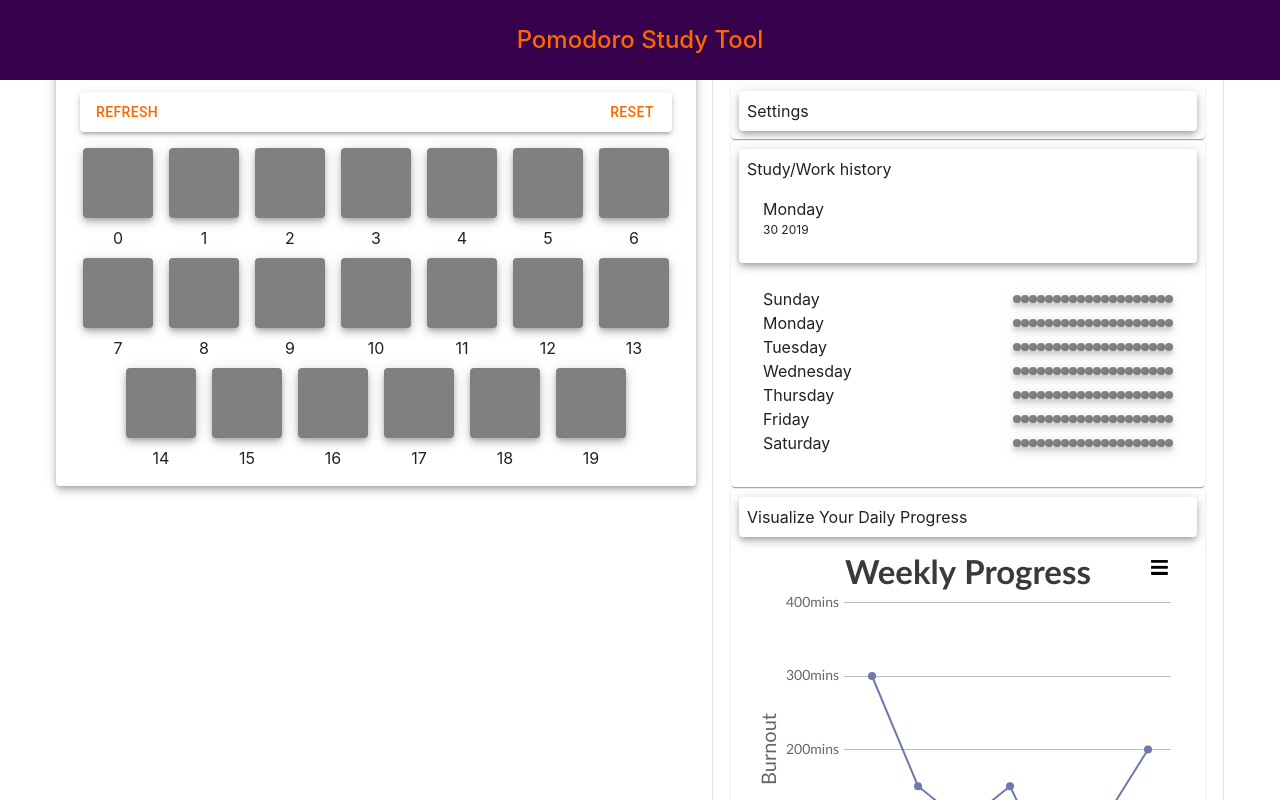
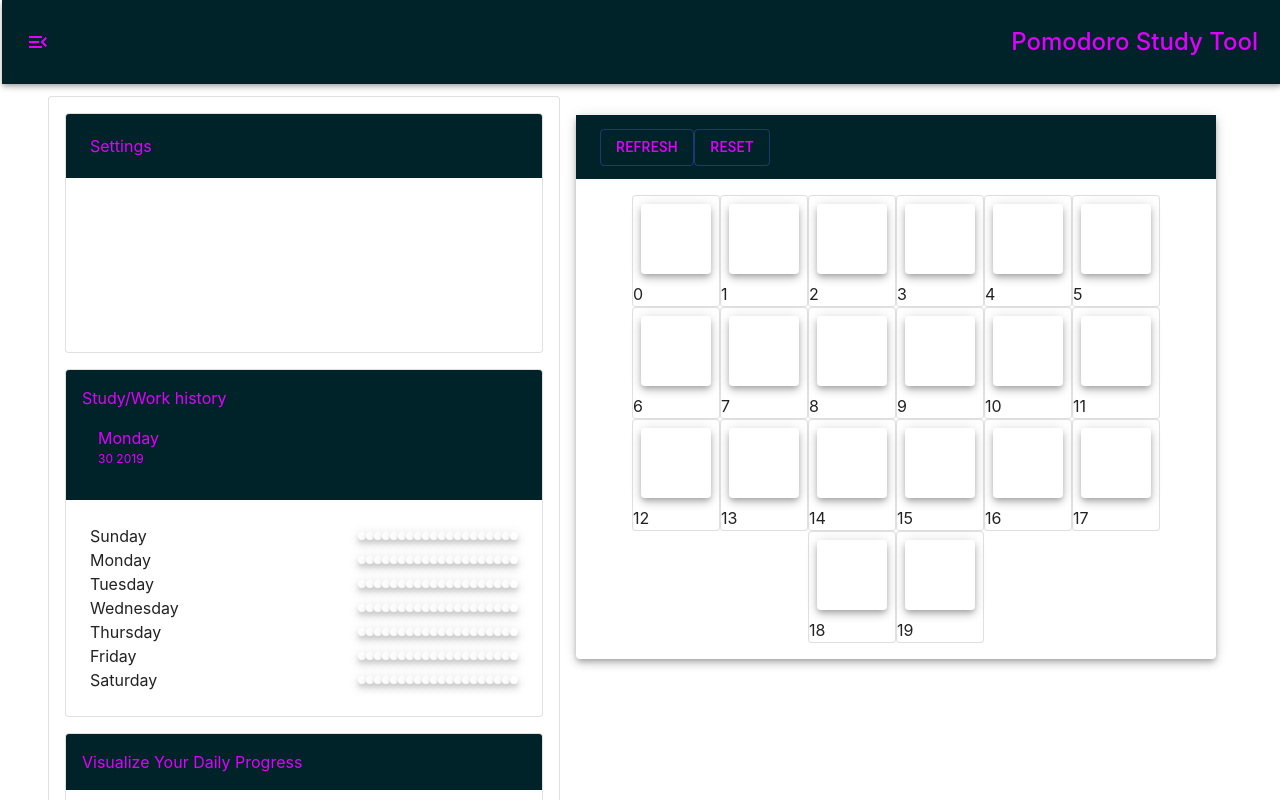
Before and after one commit to FAenX/study-tool, a React (Create React App) app: page / in a window 1280 px wide. Shown: the top 800 px of the page. Built offline with nearby package versions, Linux system fonts and the light colour scheme.

Commit message:
fluidity use clsx

```diff
--- a/package.json
+++ b/package.json
@@ -12,6 +12,7 @@
     "compression": "^1.7.4",
     "cors": "^2.8.5",
     "helmet": "^3.21.2",
+    "node-sass": "^4.13.1",
     "pretty-ms": "^5.0.0",
     "react": "^16.10.2",
     "react-bootstrap": "^1.0.0-beta.14",
--- a/src/App.css
+++ /dev/null
@@ -1,232 +0,0 @@
-.flex-row {
-    display: flex;
-    flex-flow: row;
-    justify-content: center;
-    align-items: center;
-}
-
-.flex-col {
-    display: flex;
-    flex-flow: column;
-    justify-content: center;
-    align-items: center;
-}
-
-.table-header button {
-    color: #f60;
-}
-
-.App {
-
-}
-
-.App-header {
-    position: fixed;
-    top: 0;
-    min-height: 5rem;
-    background-color: rgb(55, 0, 77);
-    color: rgb(255, 102, 0);
-    font-size: 1.5rem;
-    font-weight: 500;
-    width: 100vw;
-    z-index: 1;
-}
-
-.main-app-wrapper{
-    position: relative;
-    top: 3rem;
-    padding: 1rem;
-}
-
-.table-wrapper{
-    margin-right: 1rem;
-
-}
-
-
-.pomodoro-table{
-    flex-wrap: wrap;
-    padding: 1rem;
-}
-
-.table-header{
-    width: 100%;
-    margin: .5rem;
-    height: 5vh;
-    padding: .5rem;
-    justify-content: space-between;
-}
-
-
-/*progress */
-
-#progress-bar{
-    margin: 1rem;
-    width: 90%;
-}
-
-#progress-bar .MuiLinearProgress-colorPrimary{
-    background-color: rgb(255, 255, 255);
-    height: .5rem;
-}
-
-#progress-bar .MuiLinearProgress-colorSecondary{
-    background-color: rgb(255, 255, 255);
-    height: .5rem;
-}
-
-#progress-bar .MuiLinearProgress-barColorPrimary {
-    background-color: #f60;
-}
-
-#progress-bar .MuiLinearProgress-barColorSecondary {
-    background-color: maroon;
-}
-/* cell */
-.p-1{
-    width: 70px;
-    height: 70px;
-    margin: .5rem;
-    font-size: 1rem;
-}
-
-.p-1:hover {
-    cursor: pointer;
-}
-
-.p-1 p{
-    display: inline-block;
-}
-
-.p-1-disabled{
-    pointer-events: none;
-    background-color: rgba(128, 128, 128, 0.425);
-}
-
-/*pomodoro */
-
-.pomodoro {
-    align-items: baseline;
-}
-
-/* stats table */
-.stats-wrapper{
-
-
-}
-
-.stats-item {
-    margin: .125rem;
-    padding: .5rem;
-}
-
-.stats-item-header{
-    padding: .5rem;
-}
-
-#dashboard{
-    width: 100%;
-    padding: 1rem;
-    font-weight: 400;
-}
-
-#table-settings{
-
-
-}
-
-/*HISTORY*/
-
-#history {
-
-
-}
-
-#date{
-   align-items: baseline;
-   margin: 1rem;
-
-}
-
-#full-date{
-    font-size: .75rem;
-}
-
-#days {
-    align-items: baseline;
-    margin: 1rem;
-    padding: .5rem;
-
-
-}
-
-.days-day {
-    width: 100%;
-    justify-content: space-between;
-
-}
-
-.daily-burnout{
-
-}
-
-.daily-burnout .p-1{
-   height: .5rem;
-   width: .5rem;
-   margin: 0;
-}
-
-.day {
-
-}
-
-/*dataviz*/
-
-#dataviz{
-
-
-}
-
-.chart {
-    margin: 1em;
-}
-
-
-/*kanban */
-#kanban{
-    margin: 1rem ;
-    width: 100vw;
-    height: 30vh;
-    background-color: rgba(255, 102, 0, 0.267);
-    font-size: 3rem;
-}
-
-@media screen and (min-width: 600px)  {
-    .table-wrapper{
-        max-width: 50vw;
-    }
-    .main-app-wrapper{
-
-    }
-
-    .stats-wrapper{
-        min-width: 40vw;
-    }
-}
-
-@media screen and (max-width: 600px)  {
-    .flex-row{
-       flex-wrap: wrap;
-    }
-    .p-1{
-        width: 50px;
-        height: 50px;
-    }
-    .table-wrapper{
-        min-width: 90vw;
-        margin-bottom: 1rem;
-    }
-    .stats-wrapper{
-        min-width: 90vw;
-    }
-}
--- a/src/App.js
+++ b/src/App.js
@@ -1,9 +1,11 @@
 import React from 'react';
 import CellTable from "./CellsTable"
 import DashBoard from "./dashboard/dashboard"
+import {AppBar} from "@material-ui/core"
+import {MenuOpenOutlined} from "@material-ui/icons"
 
 
-import './App.css';
+import './App.scss';
 
 
 class App extends React.Component {
@@ -95,20 +97,13 @@ class App extends React.Component {
     this.year = this.today.getFullYear()
 
     return (
-      <div className="App flex-col">
-        <div className="App-header flex-col">
+      <div className="App">
+        <AppBar className="App-header sliding-effect">
+        <MenuOpenOutlined />
         Pomodoro Study Tool
-        </div>
-      <div className="main-app-wrapper flex-col">
-        <div className="pomodoro flex-row">
-          <div className="table-wrapper flex-col">
-            <CellTable
-              handleTableReset={this.handleTableReset}
-              addToCompleted={this.addToCompleted}
-              completed={this.state.completed}
-            />
-          </div>
-            <div className="stats-wrapper flex-col">
+        </AppBar>
+      <div className="main-app-wrapper">
+
               <DashBoard
                 done={this.state.completed}
                 completed={this.state.completed}
@@ -119,12 +114,15 @@ class App extends React.Component {
                 year={this.year}
                 history={this.state.history}
               />
+            <CellTable
+              handleTableReset={this.handleTableReset}
+              addToCompleted={this.addToCompleted}
+              completed={this.state.completed}
+            />
+          </div>
+            <div className="stats-wrapper">
+
             </div>
-          </div>
-
-
-      </div>
-
       </div>
     );
   };
--- /dev/null
+++ b/src/App.scss
@@ -0,0 +1,243 @@
+$color_1: #002329;
+$color_2: rgb(225, 0, 255);
+$done: rgb(225, 0, 255);
+
+@keyframes righttoleft{
+    0%   {left:5em; top:0em;}
+    100% {left:0em; top:0em;}
+  }
+
+@mixin toolbar{
+    background-color: $color_1;
+    color: $color_2;
+    width: 100%;
+}
+
+@mixin sliding-effect{
+    position: relative;
+    animation: righttoleft .5s;
+    position: relative;
+  }
+
+@mixin sliding-effect10s{
+    position: relative;
+    animation: righttoleft 6s;
+    position: relative;
+  }
+
+
+@mixin flex-col{
+    display: flex;
+    flex-flow: column;
+    justify-content: center;
+    align-items: center;
+  }
+
+@mixin flex-row{
+    display: flex;
+    flex-flow: row;
+    justify-content: center;
+    align-items: center;
+  }
+
+.stats-item-header{
+    padding: 1em;
+
+}
+
+
+.MuiPaper-root{
+    .done{
+    background-color: #580000;
+    }
+    .normal{
+       background-color: gray;
+    }
+    .active{
+        background-color: green;
+    }
+}
+
+.active{
+    background-color: $color_2;
+}
+
+.App {
+    .MuiButton-outlinedPrimary{
+        color: $color_2;
+    }
+    @include flex-row();
+    flex-wrap: wrap;
+    width: 100vw;
+    overflow: hidden;
+    .App-header {
+        @include flex-row();
+        @include sliding-effect10s();
+        justify-content: space-between;
+        position: fixed;
+        top: 0;
+        min-height: 5rem;
+        background-color: $color_1;
+        color: $color_2;
+        font-size: 1.5rem;
+        font-weight: 500;
+        padding: 1em;
+        z-index: 1;
+    }
+    .main-app-wrapper{
+        @include flex-row();
+        flex-wrap: wrap;
+        align-items: baseline;
+        width: 100vw;
+        margin-top: 5rem;
+        padding: 1rem;
+        #dashboard{
+            @include flex-col();
+            padding: 1rem;
+            font-weight: 400;
+            top: 4em;
+            /*dataviz*/
+            #dataviz{
+                width: 100%;
+                margin-bottom: 1em;
+                .stats-item-header{
+                    @include toolbar();
+                }
+                .chart{
+                    margin: 1em;
+                    @include flex-col();
+                }
+
+            }
+            #table-settings{
+                width: 100%;
+                margin-bottom: 1em;
+                height: 15em;
+                .stats-item-header{
+                    @include toolbar();
+                }
+            }
+            /*HISTORY*/
+            #history {
+                width: 100%;
+                margin-bottom: 1em;
+                .stats-item-header{
+                    @include toolbar();
+                }
+                #days {
+                    @include flex-col();
+                    align-items: baseline;
+                    margin: 1rem;
+                    padding: .5rem;
+                    .days-day {
+                        @include flex-row();
+                        width: 100%;
+                        justify-content: space-between;
+                        .day {
+
+                        }
+                        .daily-burn{
+                            @include flex-row();
+                            .p-1{
+                                height: .5rem;
+                                width: .5rem;
+                                margin: 0;
+                             }
+                        }
+                    }
+                }
+
+            }
+        }
+        .pomodoro-table{
+            @include flex-col();
+            margin: 1em;
+            justify-content: flex-start;
+            .table-header{
+                @include toolbar();
+                // @include flex-row();
+                // width: 100%;
+                // margin: 1em;
+                // padding: 1em;
+                // justify-content: space-between;
+            }
+            .cells{
+                @include flex-row();
+                flex-wrap: wrap;
+                margin: 1em;
+                /* cell */
+                .p-1{
+                    width: 70px;
+                    height: 70px;
+                    margin: .5rem;
+
+                }
+
+                .p-1:hover {
+                    cursor: pointer;
+                }
+
+                .p-1 p{
+                    display: inline-block;
+                }
+
+                .p-1-disabled{
+                    pointer-events: none;
+                    background-color: rgba(128, 128, 128, 0.425);
+                }
+            }
+        }
+    }
+}
+
+/*progress */
+
+#progress-bar{
+    margin: 1rem;
+    width: 90%;
+}
+
+#progress-bar .MuiLinearProgress-colorPrimary{
+    background-color: rgb(255, 255, 255);
+    height: .5rem;
+}
+
+#progress-bar .MuiLinearProgress-colorSecondary{
+    background-color: rgb(255, 255, 255);
+    height: .5rem;
+}
+
+#progress-bar .MuiLinearProgress-barColorPrimary {
+    background-color: #f60;
+}
+
+#progress-bar .MuiLinearProgress-barColorSecondary {
+    background-color: maroon;
+}
+
+
+
+
+
+
+
+#date{
+   align-items: baseline;
+   margin: 1rem;
+}
+
+#full-date{
+    font-size: .75rem;
+}
+
+
+
+@media screen and (min-width: 600px)  {
+
+    #dashboard{
+        width: 40vw;
+    }
+    .pomodoro-table{
+        width: 50vw;
+    }
+}
--- a/src/Cell.js
+++ b/src/Cell.js
@@ -1,86 +1,71 @@
 import React from "react";
 import {Card} from "@material-ui/core"
+import clsx from 'clsx';
 
 class Cell extends React.Component {
 	constructor(props){
 		super(props);
 		this.state = {
-			clicked: false,
-            color: 'grey',
-			ID: "",
-			active: "false"
-
+			done: false,
 		};
 	};
 
-	componentDidMount=()=>{
 
-		this.setState({
-			ID: this.props.number,
-		})
-	}
-
-	componentDidUpdate=()=>{
-		this.checkDone()
-	}
-
-	checkDone=()=>{
-		try{
-			if (this.props.completed.includes(this.props.number)){
-				this.setState({
-					clicked: true,
-					color: "maroon",
-					active: false,
-				})
-			}else if (this.state.active === true){
-				this.setState({
-					color: 'rgb(255, 102, 0)',
-				})
-			}else{
-				this.setState({
-					clicked: false,
-					color: "grey"
-				})
-
-			}
-
-		}catch{
-			//
-		}
-	}
 
 	handleClick = (event) => {
 		event.preventDefault()
-		if (this.state.clicked === true || this.props.tableActive === true){
+		if (this.state.done === true || this.props.tableActive === true){
 			return
-		}else if (this.state.clicked === false && this.props.tableActive === false){
-			this.setState({
-				active: true,
-			});
+		}else if (this.state.done === false && this.props.tableActive === false){
+			this.props.clickHandler(this.props.number)
 
 		}
-
-		//update table state
-		this.props.clickHandler(this.state.ID)
 
 	}
 
 
 	render(){
+		const done=()=>{
+			if (this.props.completed!==null && this.props.completed.includes(this.props.number)){
+				return true
+			}
+
+			return false
+		}
+		const normal =()=>{
+			if (this.props.completed!==null && !this.props.completed.includes(this.props.number)){
+				return true
+			}
+
+			return false
+		}
+		const active=()=>{
+			if (this.props.activeCell === this.props.number){
+				return true
+			}
+			return false
+		}
+
 
 
 		return (
-			<div className="flex-col">
+			<div className="card">
 				<Card
 					variant="elevation"
 					elevation={5}
 					id={this.props.number}
-					className = 'p-1 flex-col'
+					className = {clsx('p-1',{
+						"done":done(),
+						"active": active(),
+						"normal": normal(),
+
+					})}
 					onClick={this.handleClick}
-					style={{backgroundColor: this.state.color}}
+
 				>
 
 				</Card>
+
 				{this.props.number}
 			</div>
 		)
--- a/src/CellsTable.js
+++ b/src/CellsTable.js
@@ -1,7 +1,7 @@
 import React from 'react';
 import Cell from "./Cell";
 import Timer from "./Timer";
-import {Paper, Card, Button} from "@material-ui/core"
+import {Paper, Button, Toolbar} from "@material-ui/core"
 
 const makeList = (num) => {
     let list = [];
@@ -15,7 +15,7 @@ class ResetButton extends React.Component{
 
 	render(){
 		return(
-			<Button onClick={this.props.handleTableReset}>reset</Button>
+			<Button variant="outlined" color="primary" onClick={this.props.handleTableReset}>reset</Button>
 		)
 	}
 }
@@ -42,10 +42,12 @@ class Table extends React.Component {
 	}
 
 	handleOnComplete=()=>{
+
+		this.props.addToCompleted(this.state.cellID)
 		this.setState({
-			active: false
+			active: false,
+			cellID: false
 		})
-		this.props.addToCompleted(this.state.cellID)
 		alert("Completed")
 	}
 
@@ -53,25 +55,41 @@ class Table extends React.Component {
 	render (){
 		let progress;
 
+
+
 		if (this.state.active === true){
 			progress = <Timer completed={this.handleOnComplete}/>
 		}
 
 		return (
-			<div  className="flex-col">
 
-          		<Paper variant="elevation" elevation={5} className="flex-row pomodoro-table">
-				  <Card variant="elevation" elevation={3} className="table-header flex-row">
-					  	<Button>Refresh</Button>
+
+				  <Paper
+					  variant="elevation"
+					  elevation={5}
+					  className="pomodoro-table"
+					>
+					{progress}
+				  	<Toolbar className="table-header">
+					  	<Button variant="outlined" color="primary">Refresh</Button>
 						<ResetButton handleTableReset={this.props.handleTableReset}/>
-					</Card>
-					{makeList(this.state.cells).map(i => {
-						return <Cell number={i} key={i} clickHandler={this.handleCellClick}
-						tableActive={this.state.active} completed={this.props.completed}/>
-					})}
+					</Toolbar>
+					<div className="cells">
+						{makeList(this.state.cells).map(i => {
+							return <Cell number={i}
+									activeCell={this.state.cellID}
+									key={i}
+									clickHandler={this.handleCellClick}
+									tableActive={this.state.active}
+									completed={this.props.completed}
+								/>
+						})}
+					</div>
+
+
 				</Paper>
-					{progress}
-        	</div>
+
+
 			);
 	};
 }
--- a/src/Timer.js
+++ b/src/Timer.js
@@ -7,7 +7,7 @@ class Timer extends React.Component {
 	constructor(props){
 		super(props)
 		this.state = {
-			seconds: 1,
+			seconds: 100,
 		}
 	}
 
--- a/src/dashboard/DataViz.js
+++ b/src/dashboard/DataViz.js
@@ -5,17 +5,16 @@ import LineChart from "./LineChart"
 class DataViz extends React.Component{
     render(){
         return(
-            <div>
-                <Card variant="elevation" elevation={1} id="dataviz" className="stats-item">
-                <Card
-                    variant="elevation"
-                    elevation={5} className="stats-item-header">
+
+                <Card variant="outlined" id="dataviz" className="stats-item">
+                <div
+                    className="stats-item-header">
                         Visualize Your Daily Progress
-                </Card>
+                </div>
 
                 <LineChart />
                 </Card>
-            </div>
+
 
         )
     }
--- a/src/dashboard/History.js
+++ b/src/dashboard/History.js
@@ -1,6 +1,6 @@
 import React from "react"
 import {Card} from "@material-ui/core"
-import { grey, red } from "@material-ui/core/colors";
+import clsx from 'clsx';
 
 const makeList = (num) => {
     let list = [];
@@ -13,15 +13,31 @@ const makeList = (num) => {
 class Cell extends React.Component{
 
     render(){
-        const cellColor=()=>{
-            if(this.props.id !== this.props.day)
-            if (this.props.history!==null &&
-                this.props.history !== undefined &&
-                this.props.history.includes(this.props.id)){
-                 return "maroon"
-                }
-                return "grey"
-            }
+        const done=()=>{
+            console.log(this.props.history)
+			if (
+                this.props.history!==null &&
+                this.props.history!==undefined &&
+                this.props.history.includes(this.props.id))
+
+
+                {
+				return true
+			}
+
+			return false
+        }
+        const normal =()=>{
+			if (
+                this.props.history!==null &&
+                this.props.history!==undefined &&
+                !this.props.history.includes(this.props.id))
+                {
+				return true
+			}
+
+			return false
+		}
 
 
         return(
@@ -29,8 +45,11 @@ class Cell extends React.Component{
 				<Card
 					variant="elevation"
 					elevation={5}
-					className = 'p-1 '
-					style={{backgroundColor: cellColor()}}
+					className = {clsx('p-1',{
+                        "done":done(),
+                        "normal": normal()
+					})}
+
 				>
 
 				</Card>
@@ -43,13 +62,13 @@ class Cell extends React.Component{
 class Header extends React.Component{
     render(){
         return(
-            <Card variant="elevation" elevation={5} className="stats-item-header">
+            <div className="stats-item-header">
                 Study/Work history
                 <div id="date" className="">
                     <div className="day">{this.props.day}</div>
                     <div id="full-date"> {this.props.month} {this.props.date} {this.props.year} </div>
                 </div>
-            </Card>
+            </div>
         )
     }
 }
@@ -67,7 +86,7 @@ class Day extends React.Component{
 
         return(
                 <div
-                    className="flex-row days-day"
+                    className="days-day"
                 >
                 <div
                     className="day"
@@ -75,7 +94,7 @@ class Day extends React.Component{
                 {this.props.day}
 
                 </div>
-                <div className="daily-burnout flex-row">
+                <div className="daily-burn">
                     {makeList(20).map(i => {
                         return <Cell
                                     id={i}
@@ -94,7 +113,7 @@ class Body extends React.Component{
 
     render(){
         return(
-            <div id="days" className="">
+            <div id="days">
             {
             Object.keys(this.props.days).map(i=>{
                 return <Day key={i}
@@ -113,8 +132,8 @@ class History extends React.Component{
     render(){
 
         return(
-            <div>
-                <Card variant="elevation" elevation={1} id="history" className="stats-item">
+
+                <Card variant="outlined" id="history" className="stats-item">
                     <Header
                         day={this.props.day}
                         date={this.props.date}
@@ -131,7 +150,7 @@ class History extends React.Component{
                         completed={this.props.completed}
                     />
                 </Card>
-            </div>
+
 
 
         )
--- a/src/dashboard/dashboard.js
+++ b/src/dashboard/dashboard.js
@@ -1,5 +1,5 @@
 import React from "react"
-import {Paper, Card} from "@material-ui/core"
+import {Paper, Card, Toolbar} from "@material-ui/core"
 import History from "./History"
 import DataViz from "./DataViz"
 
@@ -7,11 +7,14 @@ import DataViz from "./DataViz"
 class TableSettings extends React.Component{
     render(){
         return(
-            <div>
-                <Card variant="elevation" elevation={1} id="table-settings" className="stats-item">
-                <Card variant="elevation" elevation={5} className="stats-item-header">Settings</Card>
+                <Card
+                    variant="outlined"
+                    elevation={1}
+                    id="table-settings"
+                    className="stats-item"
+                >
+                <Toolbar className="stats-item-header">Settings</Toolbar>
                 </Card>
-            </div>
 
         )
     }
@@ -33,7 +36,11 @@ class DashBoard extends React.Component{
                         year={this.props.year}
                         history={this.props.history}
                     />
-                    <DataViz />
+                    <DataViz
+                        completed={this.props.completed}
+                        days={this.props.days}
+                        history={this.props.history}
+                    />
             </Paper>
         )
     }
```
Also changed, not shown: src/dashboard/LineChart.js (+5 -5 lines), 1 other file (tests, documents, lock files or other folders).
